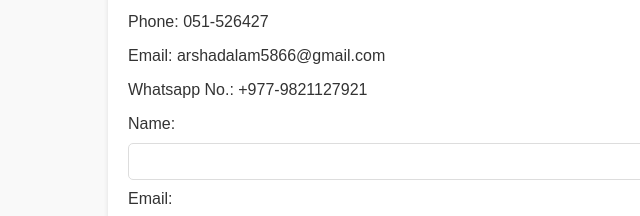
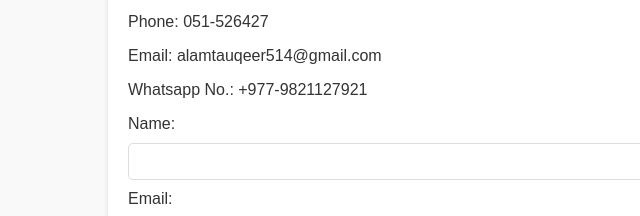
Before and after one commit to arshad-web786/pharmacy-website-4, a plain HTML site: page index.html in a window 1280 px wide. Shown: the part 3257-3473 px from the top of the page, 0-640 px from the left. Drawn offline with Linux system fonts and the light colour scheme.

Commit message:
Update index.html

```diff
--- a/index.html
+++ b/index.html
@@ -241,7 +241,7 @@
             <h2>Contact Us</h2>
             <p>Address: Ghantaghar,Link Road, Birgunj, Nepal, 44300</p>
             <p>Phone: 051-526427</p>
-            <p>Email: arshadalam5866@gmail.com</p>
+            <p>Email: alamtauqeer514@gmail.com</p>
             <p>Whatsapp No.: +977-9821127921</p>
             <form action="submit_form.php" method="post">
                 <label for="name">Name:</label>
```
